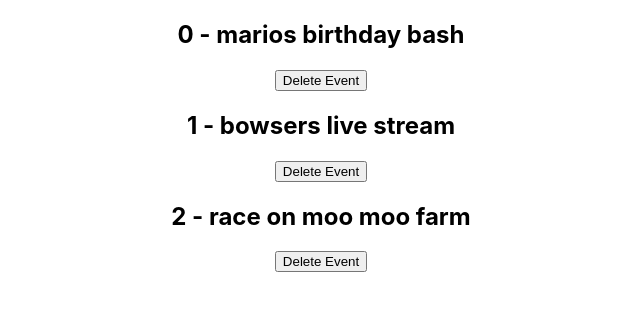
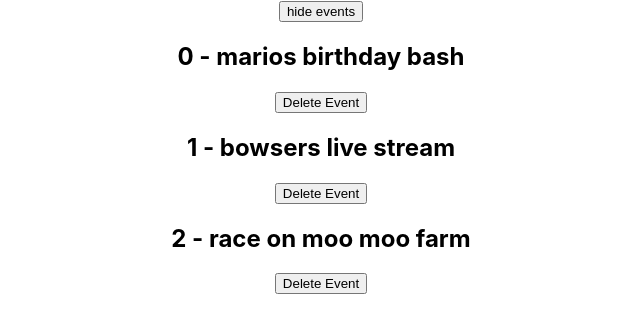
Before and after one commit to mhughes2011/net-ninja-react-app, a React (Create React App) app: page / in a window 1280 px wide. Shown: the top 332 px of the page, without its empty margins (319-959 px from the left). Built offline with nearby package versions, Linux system fonts and the light colour scheme.

Commit message:
learned conditional templates

```diff
--- a/src/App.js
+++ b/src/App.js
@@ -2,6 +2,7 @@
 import './App.css';
 
 function App() {
+  const [showEvents, setShowEvents] = useState(true)
   const [events, setEvents] = useState([
     {title: 'marios birthday bash', id: 1},
     {title: 'bowsers live stream', id: 2},
@@ -14,8 +15,18 @@
 
   return (
     <div className='App'>
+      {showEvents && (
+        <div>
+          <button onClick={() => setShowEvents(false)}>hide events</button>
+        </div>
+      )}
+      {!showEvents && (
+        <div>
+          <button onClick={() => setShowEvents(true)}>show events</button>
+        </div>
+      )}
       {/* You always get access to index when dealing with array methods */}
-      {events.map((item, index) => (
+      {showEvents && events.map((item, index) => (
         <div key={item.id}>
           <h2>{index} - {item.title}</h2>
           <button onClick={() => handleClick(item)}>Delete Event</button>
```
